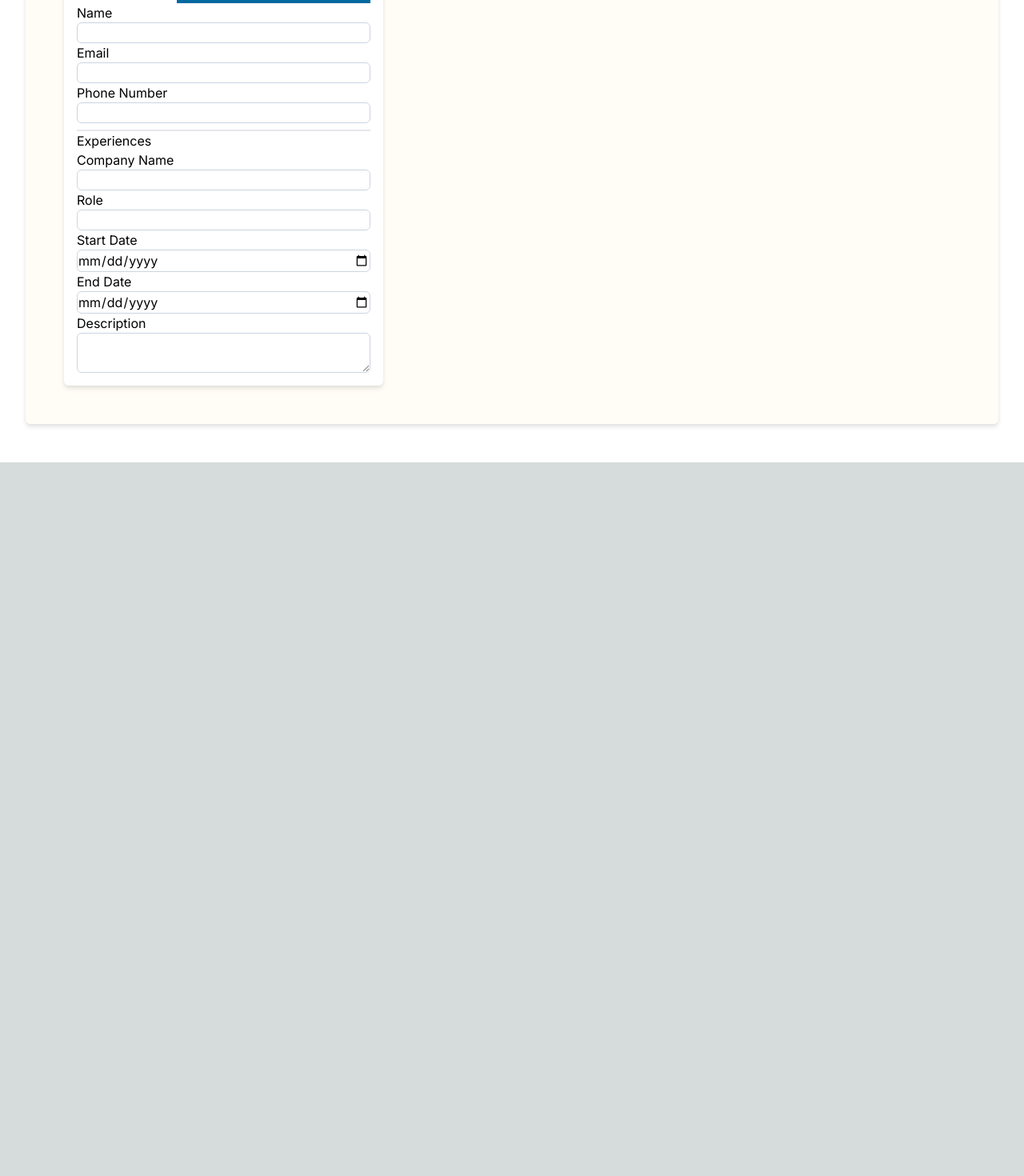
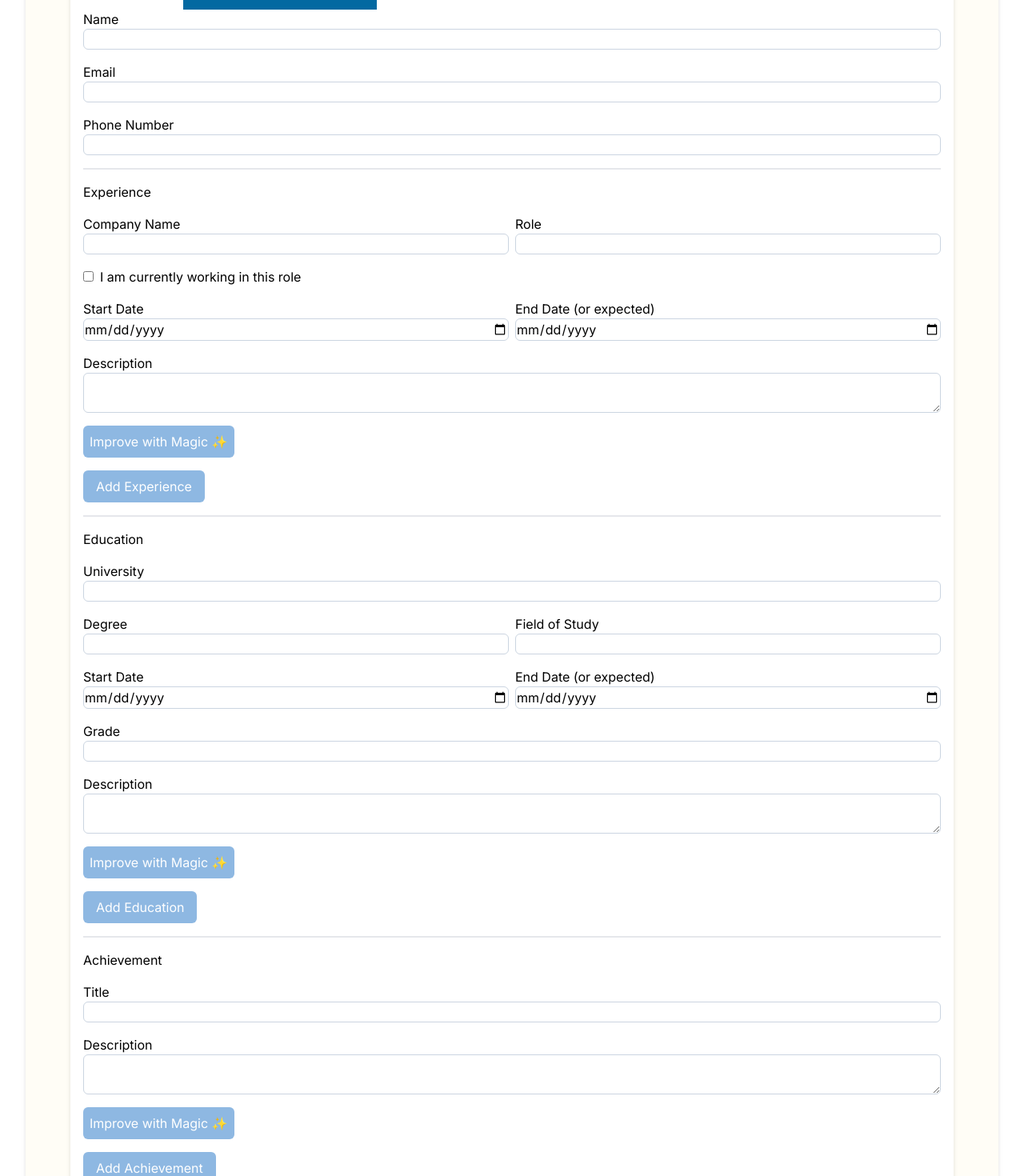
Before and after one commit to harryakbar/jobbuddy-webapp, a Next.js app: page / in a window 1280 px wide. Shown: the part 220-1690 px from the top of the page at 80% size. Before the commit the page ends 800 px from the top, so only its background shows below. Built offline with nearby package versions, Linux system fonts and the light colour scheme.

Commit message:
Add styles

```diff
--- /dev/null
+++ b/app/components/EventHandler.js
@@ -0,0 +1,7 @@
+"use client";
+
+const EventHandler = (event) => {
+  event.preventDefault();
+};
+
+export default EventHandler;
--- a/app/page.js
+++ b/app/page.js
@@ -1,6 +1,7 @@
 import Image from "next/image";
 import styles from "./page.module.css";
 import "./global.css";
+import EventHandler from "./components/EventHandler";
 
 const Container = (props) => {
   return (
@@ -13,6 +14,108 @@ const Container = (props) => {
       {props.children}
     </div>
   );
+};
+
+const Input = (props) => {
+  const { label, type } = props;
+  const isTextArea = type === "textarea";
+
+  if (isTextArea) {
+    return (
+      <div className="flex flex-col w-full">
+        <span>{label}</span>
+        <textarea type={type} className="border border-slate-300 rounded-md" />
+      </div>
+    );
+  }
+
+  return (
+    <div className="flex flex-col w-full">
+      <span>{label}</span>
+      <input type={type} className="border border-slate-300 rounded-md" />
+    </div>
+  );
+};
+
+const FormConfig = {
+  name: {
+    label: "Name",
+    type: "text",
+  },
+  email: {
+    label: "Email",
+    type: "email",
+  },
+  phone: {
+    label: "Phone Number",
+    type: "phone",
+  },
+
+  // Experience
+  company: {
+    label: "Company Name",
+    type: "text",
+  },
+  role: {
+    label: "Role",
+    type: "text",
+  },
+  start_date: {
+    label: "Start Date",
+    type: "date",
+  },
+  end_date: {
+    label: "End Date (or expected)",
+    type: "date",
+  },
+  experience_description: {
+    label: "Description",
+    type: "textarea",
+  },
+
+  // Education
+  education: {
+    title: {
+      label: "University",
+      type: "text",
+    },
+    degree: {
+      label: "Degree",
+      type: "text",
+    },
+    field_of_study: {
+      label: "Field of Study",
+      type: "text",
+    },
+    start_date_education: {
+      label: "Start Date",
+      type: "date",
+    },
+    end_date_education: {
+      label: "End Date",
+      type: "date",
+    },
+    grade: {
+      label: "Grade",
+      type: "text",
+    },
+    education_desc: {
+      label: "Description",
+      type: "textarea",
+    },
+  },
+
+  // Achievements
+  achievement: {
+    title: {
+      label: "Title",
+      type: "text",
+    },
+    description: {
+      label: "Description",
+      type: "textarea",
+    },
+  },
 };
 
 export default function Home() {
@@ -35,7 +138,8 @@ export default function Home() {
       </Container>
 
       <Container>
-        <div className="bg-white drop-shadow-md m-10 rounded-md p-4 ">
+        <form onSubmit={EventHandler} className="w-full p-12">
+          <div className="bg-white drop-shadow-md rounded-md p-4 w-full">
             <h3 className="font-bold">Create Your Job Profile</h3>
             <div className="flex row items-center">
               <span>LinkedIn Profile</span>
@@ -43,37 +147,145 @@ export default function Home() {
                 Fill Profile with LinkedIn
               </button>
             </div>
-          <div className="flex flex-col">
-            <span>Name</span>
-            <input type="text" className="border border-slate-300 rounded-md" />
+            <div className="flex flex-col space-y-4">
+              <Input
+                label={FormConfig.name.label}
+                type={FormConfig.name.type}
+              />
+              <Input
+                label={FormConfig.email.label}
+                type={FormConfig.email.type}
+              />
+              <Input
+                label={FormConfig.phone.label}
+                type={FormConfig.phone.type}
+              />
+              {/* Experience */}
+              <div className="border" />
+              <span>Experience</span>
+              <div className="flex row space-x-2">
+                <Input
+                  label={FormConfig.company.label}
+                  type={FormConfig.company.type}
+                />
+                <Input
+                  label={FormConfig.role.label}
+                  type={FormConfig.role.type}
+                />
+              </div>
 
-            <span>Email</span>
-            <input
-              type="email"
-              className="border border-slate-300 rounded-md"
+              <label>
+                <input type="checkbox" />
+                <span className="ml-2">
+                  I am currently working in this role
+                </span>
+              </label>
+
+              <div className="flex row space-x-2">
+                <Input
+                  label={FormConfig.start_date.label}
+                  type={FormConfig.start_date.type}
                 />
+                <Input
+                  label={FormConfig.end_date.label}
+                  type={FormConfig.end_date.type}
+                />
+              </div>
+              <Input
+                label={FormConfig.experience_description.label}
+                type={FormConfig.experience_description.type}
+              />
+              <div>
+                <button className="rounded-md text-white p-2 bg-[#8EB8E2] cursor-pointer">
+                  Improve with Magic ✨
+                </button>
+              </div>
 
-            <span>Phone Number</span>
-            <input
-              type="phone"
-              className="border border-slate-300 rounded-md mb-2"
+              <div>
+                <button className="rounded-md text-white px-4 py-2 bg-[#8EB8E2] cursor-pointer">
+                  Add Experience
+                </button>
+              </div>
+
+              {/* Education */}
+              <div className="border" />
+              <span>Education</span>
+              <Input
+                label={FormConfig.education.title.label}
+                type={FormConfig.education.title.type}
               />
-            <div className="border"></div>
-            <div>Experiences</div>
+              <div className="flex row space-x-2">
+                <Input
+                  label={FormConfig.education.degree.label}
+                  type={FormConfig.education.degree.type}
+                />
+                <Input
+                  label={FormConfig.education.field_of_study.label}
+                  type={FormConfig.education.field_of_study.type}
+                />
+              </div>
+              <div className="flex row space-x-2">
+                <Input
+                  label={FormConfig.start_date.label}
+                  type={FormConfig.start_date.type}
+                />
+                <Input
+                  label={FormConfig.end_date.label}
+                  type={FormConfig.end_date.type}
+                />
+              </div>
+              <Input
+                label={FormConfig.education.grade.label}
+                type={FormConfig.education.grade.type}
+              />
+              <Input
+                label={FormConfig.experience_description.label}
+                type={FormConfig.experience_description.type}
+              />
+              <div>
+                <button className="rounded-md text-white p-2 bg-[#8EB8E2] cursor-pointer">
+                  Improve with Magic ✨
+                </button>
+              </div>
 
-            <span>Company Name</span>
-            <input type="text" className="border border-slate-300 rounded-md" />
-            <span>Role</span>
-            <input type="text" className="border border-slate-300 rounded-md" />
-            <span>Start Date</span>
-            <input type="date" className="border border-slate-300 rounded-md" />
+              <div>
+                <button className="rounded-md text-white px-4 py-2 bg-[#8EB8E2] cursor-pointer">
+                  Add Education
+                </button>
+              </div>
 
-            <span>End Date</span>
-            <input type="date" className="border border-slate-300 rounded-md" />
-            <span>Description</span>
-            <textarea className="border border-slate-300 rounded-md" />
+              {/* Achievements */}
+              <div className="border" />
+              <span>Achievement</span>
+              <Input
+                label={FormConfig.achievement.title.label}
+                type={FormConfig.achievement.title.type}
+              />
+              <Input
+                label={FormConfig.achievement.description.label}
+                type={FormConfig.achievement.description.type}
+              />
+              <div>
+                <button className="rounded-md text-white p-2 bg-[#8EB8E2] cursor-pointer">
+                  Improve with Magic ✨
+                </button>
+              </div>
+
+              <div>
+                <button className="rounded-md text-white px-4 py-2 bg-[#8EB8E2] cursor-pointer">
+                  Add Achievement
+                </button>
               </div>
             </div>
+
+            <div className="border mt-4" />
+            <input
+              type="submit"
+              className="mt-4 rounded-md text-white px-4 sm:px-8 py-2 sm:py-3 bg-[#8EB8E2] cursor-pointer"
+              value="Save Profile"
+            />
+          </div>
+        </form>
       </Container>
     </main>
   );
```
Lines whose indentation alone changed are shown as unchanged.
